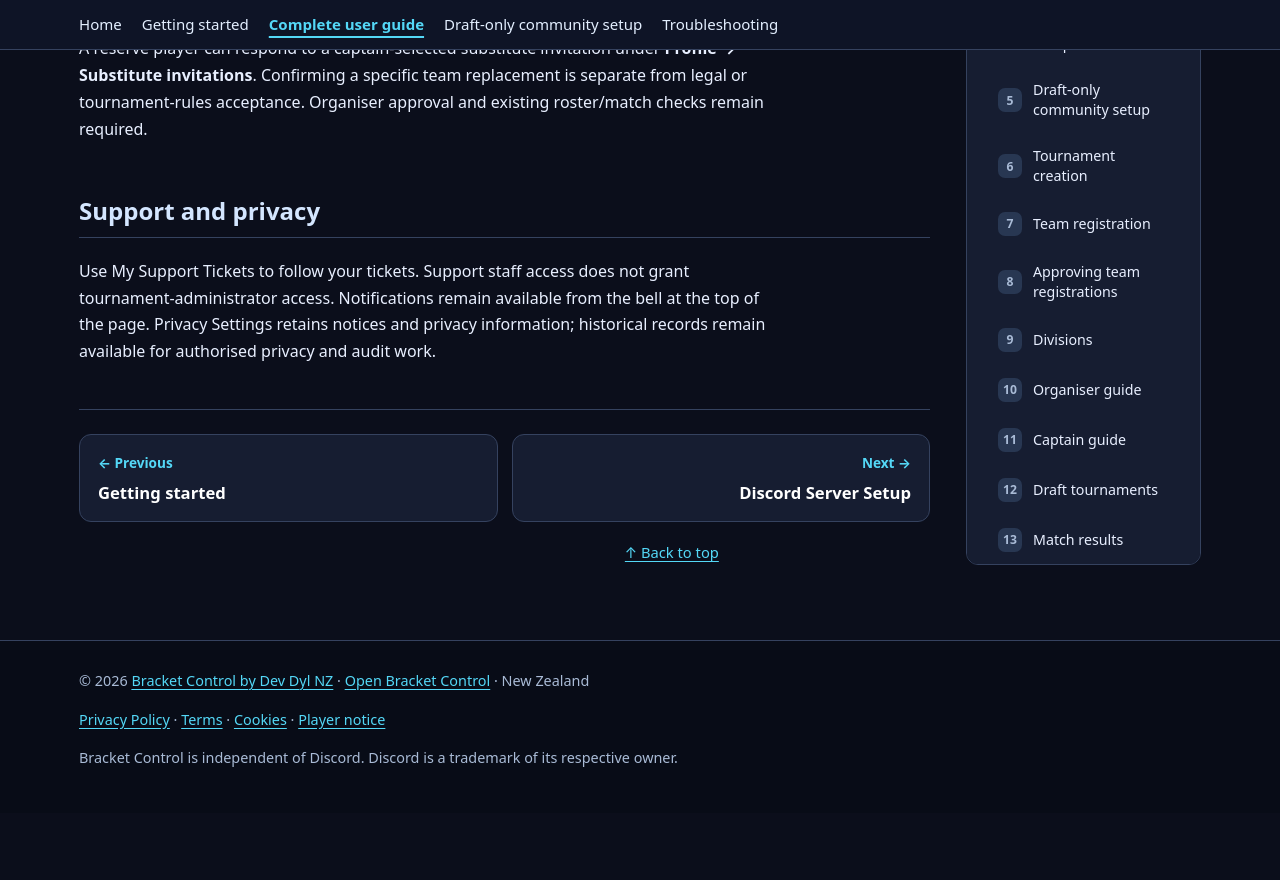
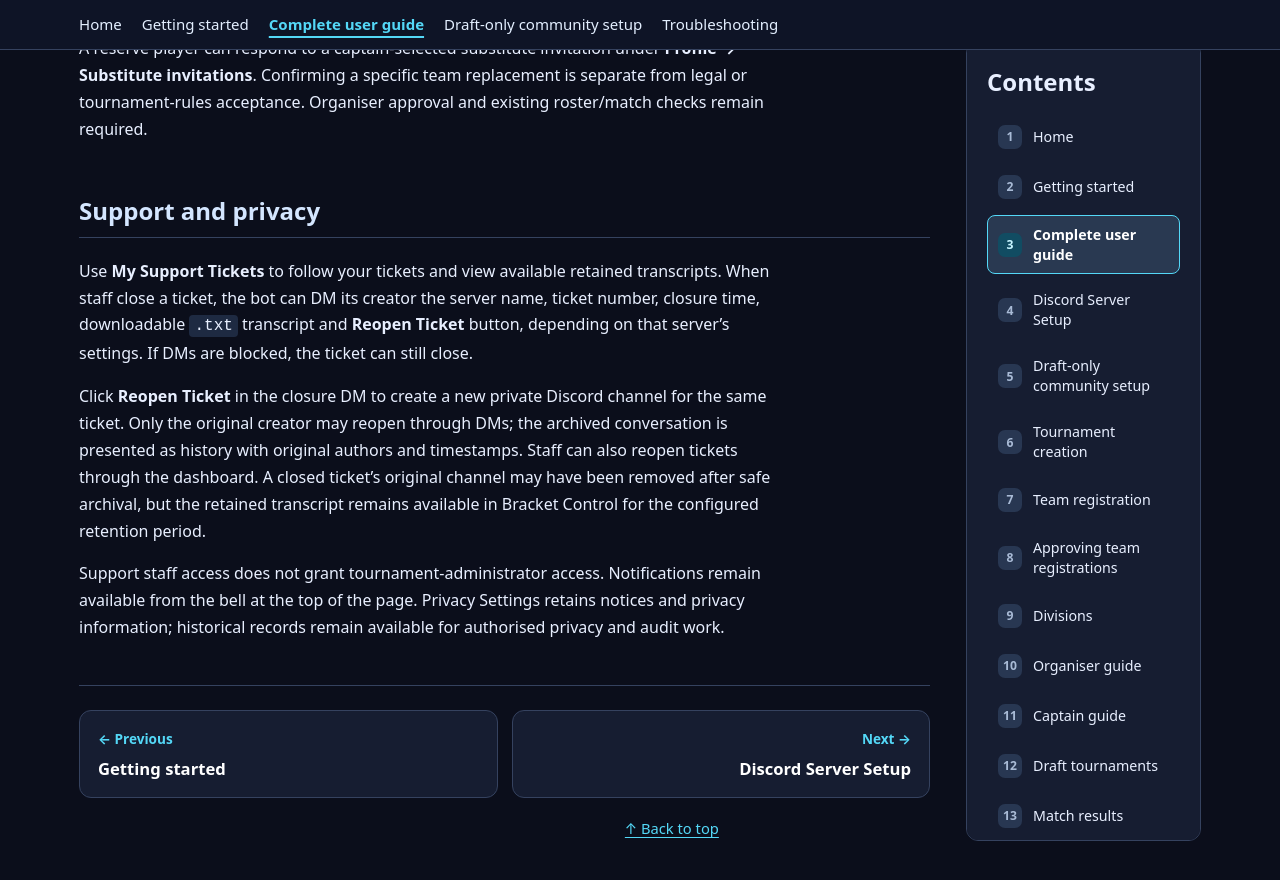
Before and after one commit to dev-dyly/bracket-control-wiki, a Jekyll site: the page built from guides/user-guide.md, in a window 1280 px wide and 900 px high, scrolled down 1548 px. Shown: the top 880 px of the window. Built offline with Jekyll 4.4.1, drawn with Linux system fonts in a browser that asks for light colours; before the commit the page ends 2361 px from its top, so only the background shows below that.

Commit message:
docs: explain ticket closure and reopening in guides/user-guide.md

```diff
--- a/guides/user-guide.md
+++ b/guides/user-guide.md
@@ -37,4 +37,8 @@ A reserve player can respond to a captain-selected substitute invitation under *
 
 ## Support and privacy
 
-Use My Support Tickets to follow your tickets. Support staff access does not grant tournament-administrator access. Notifications remain available from the bell at the top of the page. Privacy Settings retains notices and privacy information; historical records remain available for authorised privacy and audit work.
+Use **My Support Tickets** to follow your tickets and view available retained transcripts. When staff close a ticket, the bot can DM its creator the server name, ticket number, closure time, downloadable `.txt` transcript and **Reopen Ticket** button, depending on that server's settings. If DMs are blocked, the ticket can still close.
+
+Click **Reopen Ticket** in the closure DM to create a new private Discord channel for the same ticket. Only the original creator may reopen through DMs; the archived conversation is presented as history with original authors and timestamps. Staff can also reopen tickets through the dashboard. A closed ticket's original channel may have been removed after safe archival, but the retained transcript remains available in Bracket Control for the configured retention period.
+
+Support staff access does not grant tournament-administrator access. Notifications remain available from the bell at the top of the page. Privacy Settings retains notices and privacy information; historical records remain available for authorised privacy and audit work.
```
